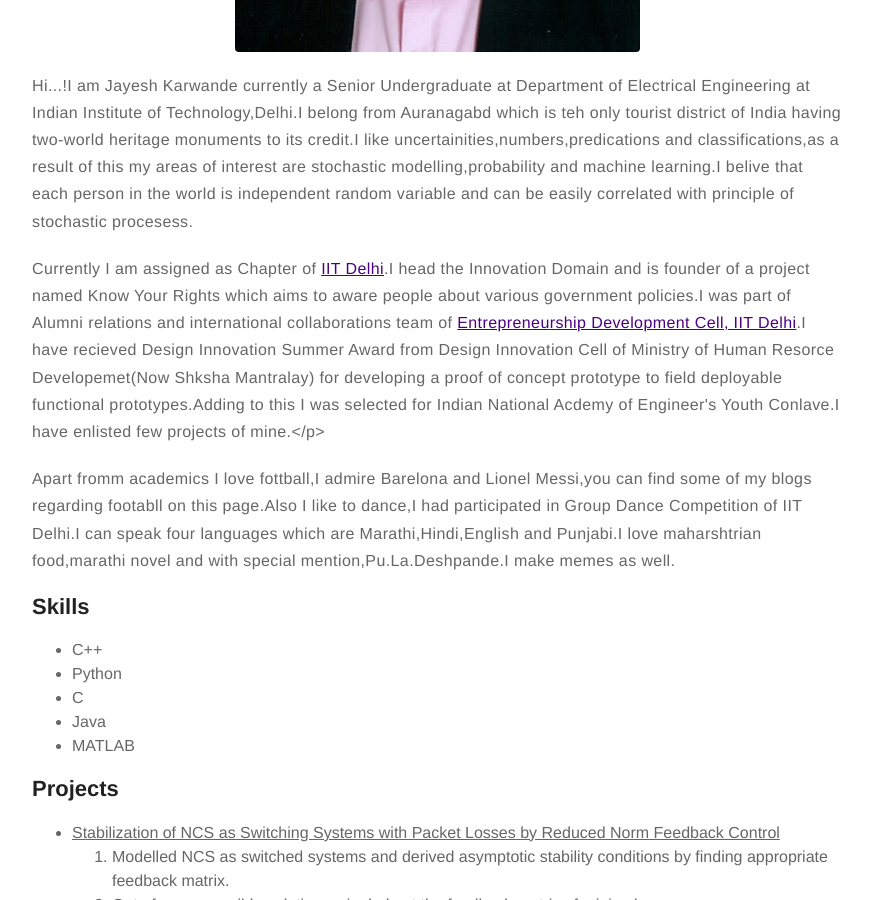
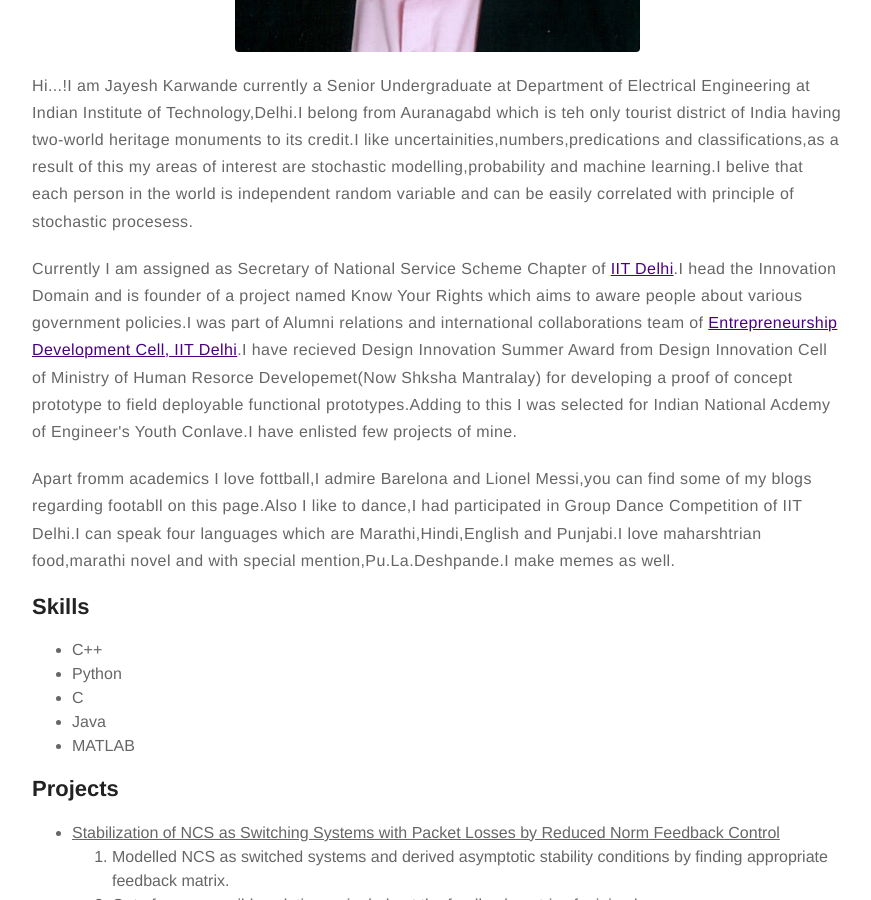
Before and after one commit to Jayesh-Karwande/Jayesh-Karwande.github.io, a Jekyll site: the page built from about.md, in a window 1280 px wide and 900 px high, scrolled down 541 px. Shown: the whole window, without its empty margins (203-1074 px from the left). Built offline with Jekyll 4.4.1, drawn with Linux system fonts in a browser that asks for light colours.

Commit message:
Update about.md

```diff
--- a/about.md
+++ b/about.md
@@ -6,7 +6,7 @@ layout: page
 
 <p>Hi...!I am Jayesh Karwande currently a Senior Undergraduate at Department of Electrical Engineering at Indian Institute of Technology,Delhi.I belong from Auranagabd which is teh only tourist district of India having two-world heritage monuments to its credit.I like uncertainities,numbers,predications and classifications,as a result of this my areas of interest are stochastic modelling,probability and machine learning.I belive that each person in the world is independent random variable and can be easily correlated with principle of stochastic procesess.</p>
 
-<p> Currently I am assigned as <Secretary of National Service Scheme> Chapter of <a href="http://nss.iitd.ac.in/#!/">IIT Delhi</a>.I head the Innovation Domain and is founder of a project named Know Your Rights which aims to aware people about various government policies.I was part of Alumni relations and international collaborations team of <a href="https://edc.iitd.ac.in/">Entrepreneurship Development Cell, IIT Delhi</a>.I have recieved Design Innovation Summer Award from <b>Design Innovation Cell of Ministry of Human Resorce Developemet</b>(Now Shksha Mantralay) for developing a proof of concept prototype to field deployable functional prototypes.Adding to this I was selected for Indian National Acdemy of Engineer's Youth Conlave.I have enlisted few projects of mine.</p>
+<p> Currently I am assigned as Secretary of National Service Scheme Chapter of <a href="http://nss.iitd.ac.in/#!/">IIT Delhi</a>.I head the Innovation Domain and is founder of a project named Know Your Rights which aims to aware people about various government policies.I was part of Alumni relations and international collaborations team of <a href="https://edc.iitd.ac.in/">Entrepreneurship Development Cell, IIT Delhi</a>.I have recieved Design Innovation Summer Award from <b>Design Innovation Cell of Ministry of Human Resorce Developemet</b>(Now Shksha Mantralay) for developing a proof of concept prototype to field deployable functional prototypes.Adding to this I was selected for Indian National Acdemy of Engineer's Youth Conlave.I have enlisted few projects of mine.</p>
 
 <p>Apart fromm academics I love fottball,I admire Barelona and Lionel Messi,you can find some of my blogs regarding footabll on this page.Also I like to dance,I had participated in Group Dance Competition of IIT Delhi.I can speak four languages which are Marathi,Hindi,English and Punjabi.I love maharshtrian food,marathi novel and with special mention,Pu.La.Deshpande.I make memes as well.</p>
 
```
